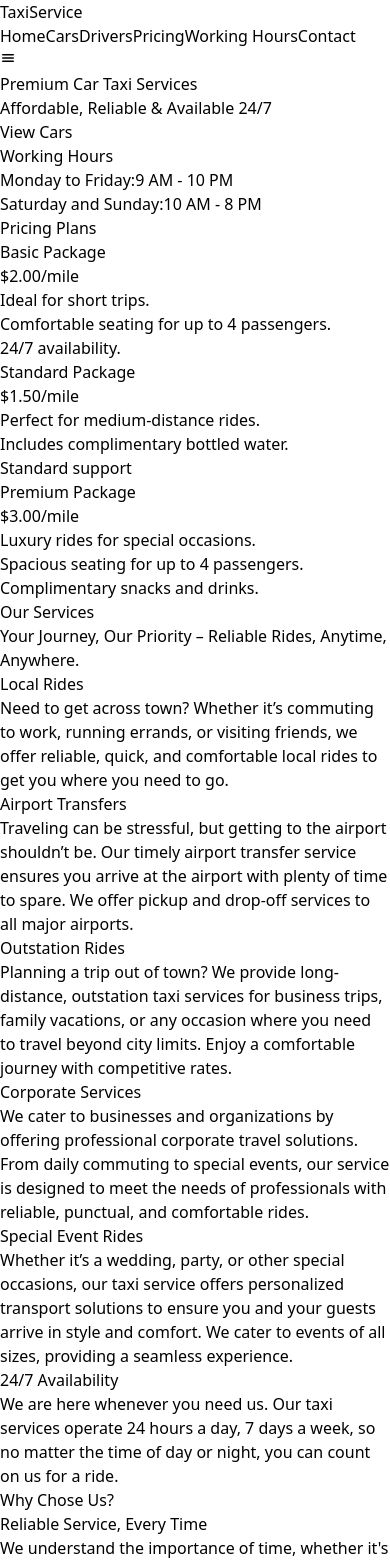
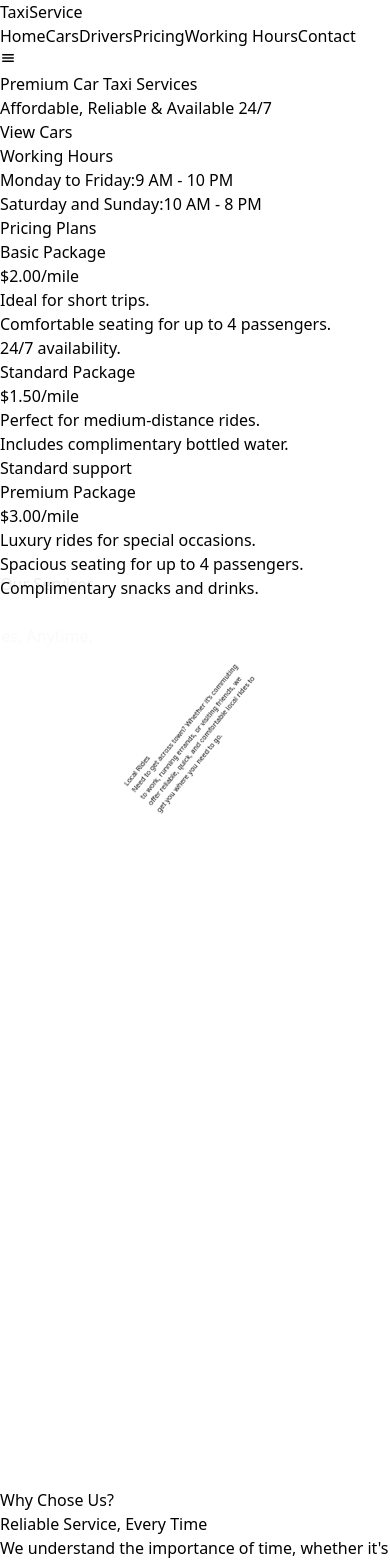
Before and after one commit to Arslanamin404/StaticTaxiService, a React (Vite) app: page / in a window 390 px wide. Shown: the top 1564 px of the page. Built offline with nearby package versions, Linux system fonts and the light colour scheme.

Commit message:
Animations to ourSevices component

```diff
--- a/src/components/OurServices.jsx
+++ b/src/components/OurServices.jsx
@@ -1,6 +1,92 @@
-import React from "react";
+import React, { useEffect, useRef } from "react";
+import { gsap } from "gsap";
+import { useGSAP } from "@gsap/react";
+import { ScrollTrigger } from "gsap/ScrollTrigger";
+
+gsap.registerPlugin(ScrollTrigger);
 
 function OurServices() {
+  const cardsRef = useRef([]);
+  const headingRef = useRef(null);
+  const secondaryHeadingRef = useRef(null);
+
+  useGSAP(() => {
+    gsap.fromTo(
+      headingRef.current,
+      {
+        opacity: 0,
+        y: -30,
+      },
+      {
+        duration: 0.3,
+        ease: "power4.inOut",
+        opacity: 1,
+        y: 0,
+        scrollTrigger: {
+          // markers: true,
+          trigger: headingRef.current,
+          scrub: true,
+          start: "top 95%",
+          end: "top 15%",
+        },
+      }
+    );
+  });
+
+  useGSAP(() => {
+    gsap.fromTo(
+      secondaryHeadingRef.current,
+      {
+        opacity: 0,
+        x: -300,
+      },
+      {
+        duration: 0.3,
+        ease: "power4.inOut",
+        opacity: 1,
+        x: 0,
+        scrollTrigger: {
+          // markers: true,
+          trigger: secondaryHeadingRef.current,
+          scrub: true,
+          start: "top 95%",
+          end: "top 15%",
+        },
+      }
+    );
+  });
+
+  useEffect(() => {
+    // Creating a timeline for the animation
+    const tl = gsap.timeline({
+      scrollTrigger: {
+        trigger: cardsRef.current[0], // Trigger the animation based on the first card
+        start: "top 90%",
+        end: "top 10%",
+        // markers: true,
+        scrub: true,
+      },
+    });
+
+    // Animating each card with a stagger effect
+    cardsRef.current.forEach((card, index) => {
+      tl.fromTo(
+        card,
+        { scale: 0, rotate: -90 },
+        {
+          scale: 1,
+          rotate: 0,
+          duration: 0.6,
+          stagger: 0.3,
+        }
+      );
+    });
+
+    return () => {
+      tl.kill(); // Cleanup animation on unmount
+    };
+  }, []);
+
   return (
     <div
       id="services"
@@ -8,15 +94,19 @@ function OurServices() {
     >
       <div className="container xl:max-w-6xl mx-auto px-4">
         <header className="text-center mx-auto mb-12 lg:px-20">
-          <h2 className="text-4xl md:text-6xl leading-normal mb-2 uppercase tracking-wide font-extrabold text-yellow-400 font-serif">
+          <h2
+            ref={headingRef}
+            className="text-4xl md:text-6xl leading-normal mb-2 uppercase tracking-wide font-extrabold text-yellow-400 font-serif"
+          >
             Our Services
           </h2>
-          <p className="text-gray-200 leading-relaxed font-light text-sm md:text-xl mx-auto pb-2 italic">
+          <p ref={secondaryHeadingRef} className="text-gray-200 leading-relaxed font-light text-sm md:text-xl mx-auto pb-2 italic">
             Your Journey, Our Priority – Reliable Rides, Anytime, Anywhere.
           </p>
         </header>
         <div className="flex flex-wrap flex-row -mx-4 ">
           <div
+            ref={(elem) => (cardsRef.current[0] = elem)}
             className="flex-shrink px-4 max-w-full w-full sm:w-1/2 lg:w-1/3 lg:px-6 wow fadeInUp"
             data-wow-duration="1s"
           >
@@ -34,6 +124,7 @@ function OurServices() {
           </div>
 
           <div
+            ref={(elem) => (cardsRef.current[1] = elem)}
             className="flex-shrink px-4 max-w-full w-full sm:w-1/2 lg:w-1/3 lg:px-6 wow fadeInUp"
             data-wow-duration="1s"
             data-wow-delay=".1s"
@@ -53,6 +144,7 @@ function OurServices() {
           </div>
 
           <div
+            ref={(elem) => (cardsRef.current[2] = elem)}
             className="flex-shrink px-4 max-w-full w-full sm:w-1/2 lg:w-1/3 lg:px-6 wow fadeInUp"
             data-wow-duration="1s"
             data-wow-delay=".3s"
@@ -72,6 +164,7 @@ function OurServices() {
           </div>
 
           <div
+            ref={(elem) => (cardsRef.current[3] = elem)}
             className="flex-shrink px-4 max-w-full w-full sm:w-1/2 lg:w-1/3 lg:px-6 wow fadeInUp"
             data-wow-duration="1s"
           >
@@ -90,6 +183,7 @@ function OurServices() {
           </div>
 
           <div
+            ref={(elem) => (cardsRef.current[4] = elem)}
             className="flex-shrink px-4 max-w-full w-full sm:w-1/2 lg:w-1/3 lg:px-6 wow fadeInUp"
             data-wow-duration="1s"
             data-wow-delay=".1s"
@@ -109,6 +203,7 @@ function OurServices() {
           </div>
 
           <div
+            ref={(elem) => (cardsRef.current[5] = elem)}
             className="flex-shrink  px-4 max-w-full w-full sm:w-1/2 lg:w-1/3 lg:px-6 wow fadeInUp"
             data-wow-duration="1s"
             data-wow-delay=".3s"
```
